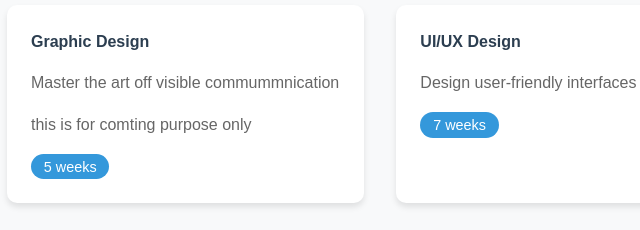
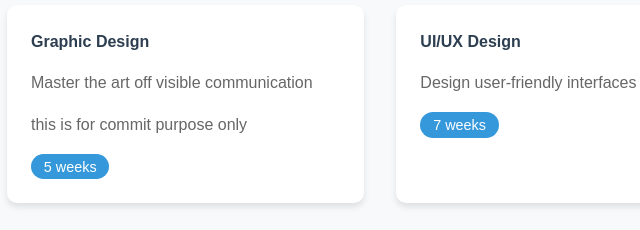
Before and after one commit to KARTHIK07S/Simple_learn, a website built with Vite: page index.html in a window 1280 px wide. Both pictures are taken after a click on the link "Courses". Shown: the part 570-800 px from the top of the page, 65-705 px from the left. Built offline with nearby package versions, Linux system fonts and the light colour scheme.

Commit message:
SIMPLE_LEARN

```diff
--- a/index.html
+++ b/index.html
@@ -93,8 +93,8 @@
                     <div class="course-grid">
                         <div class="course-card">
                             <h4>Graphic Design</h4>
-                            <p>Master the art off visible commummnication</p>
-                            <p>this is for comting purpose only</p>
+                            <p>Master the art off visible communication</p>
+                            <p>this is for commit purpose only</p>
                             <span class="course-duration">5 weeks</span>
                         </div>
                         <div class="course-card">
```
